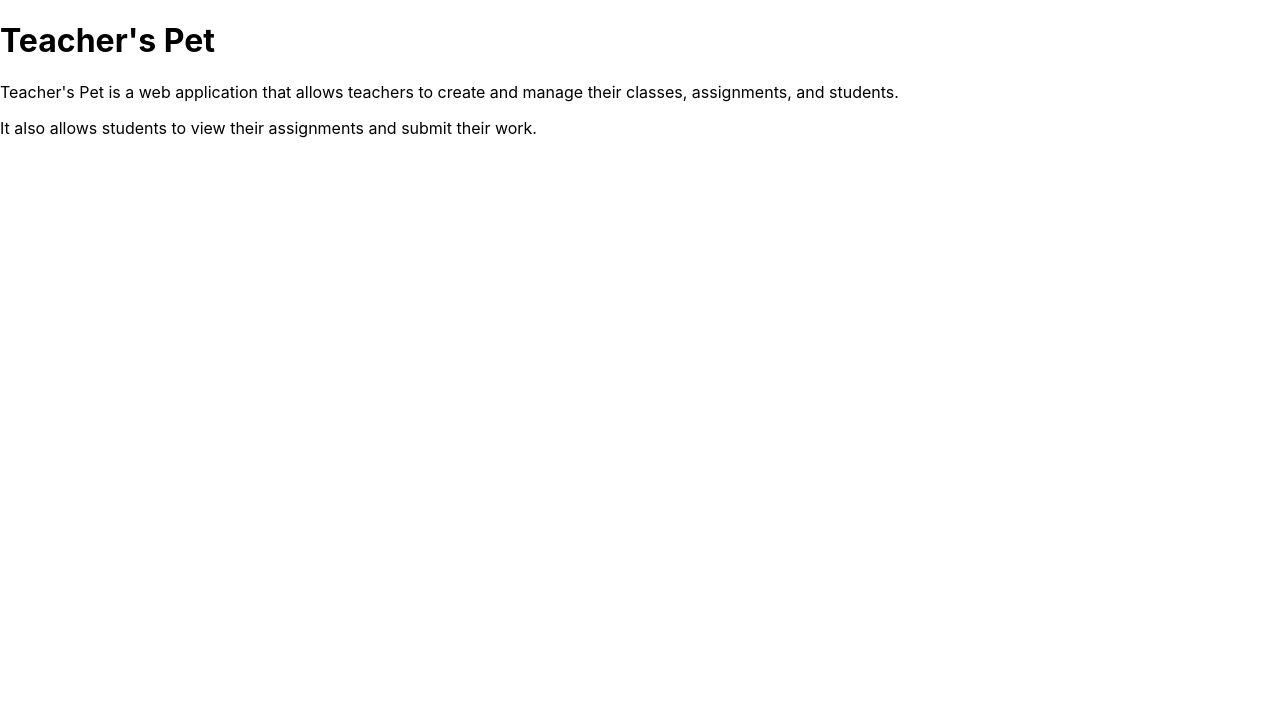
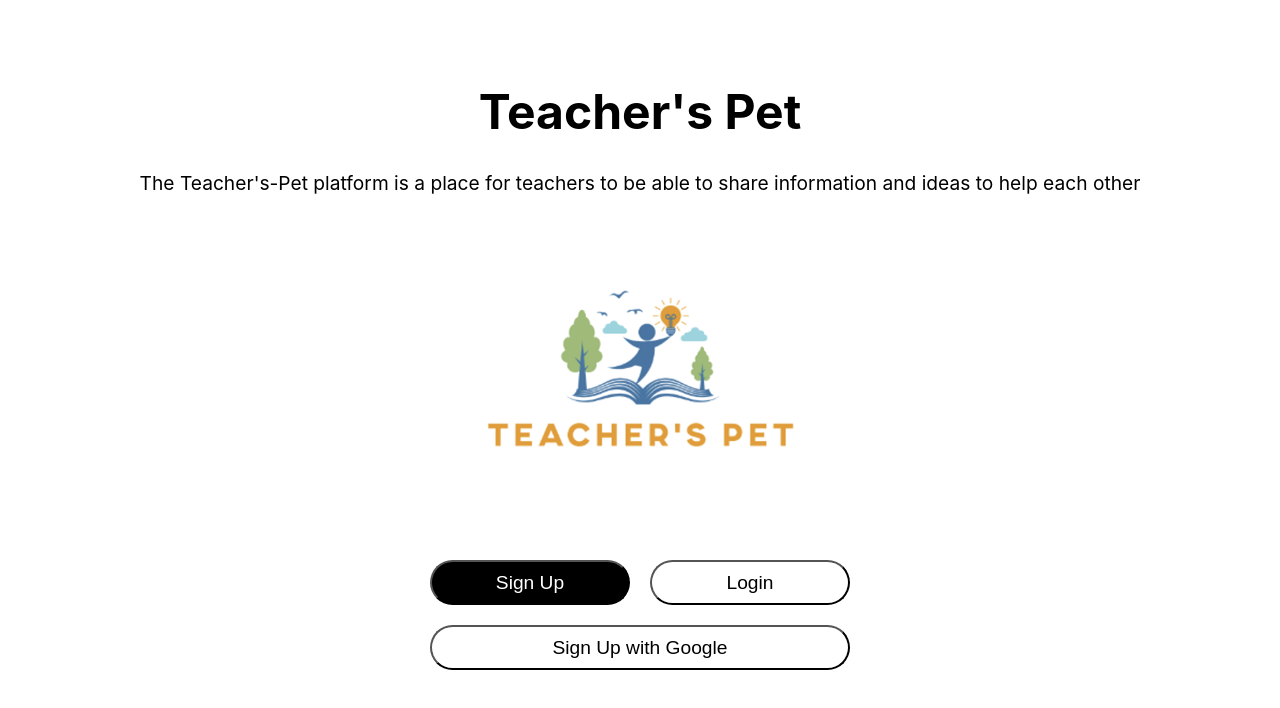
Before and after one commit to KfirFed/Teachers_Pet_Web, a React (Create React App) app in the folder teachers-pet-client/: page /landing in a window 1280 px wide. Shown: the top 708 px of the page. Built offline with nearby package versions, Linux system fonts and the light colour scheme.

Commit message:
fix landing page ui

```diff
--- a/teachers-pet-client/src/Router.tsx
+++ b/teachers-pet-client/src/Router.tsx
@@ -6,7 +6,7 @@ const Router: React.FC = () => {
   return (
     <Routes>
       <Route path="/" element={<Navigate to="/landing" />} />
-      <Route path="/landing" element={<LandingPage/>} />
+      <Route path="/landing" element={<LandingPage />} />
       <Route path="*" element={<Navigate to="/landing" />} />
     </Routes>
   );
--- /dev/null
+++ b/teachers-pet-client/src/components/LandingPage/LandingPage.module.css
@@ -0,0 +1,46 @@
+.container {
+    text-align: center;
+    padding: 50px;
+}
+
+.title {
+    font-size: 3rem;
+    margin-bottom: 30px;
+}
+
+.description {
+    font-size: 1.2em;
+    margin-bottom: 30px;
+}
+
+.logo {
+    max-width: 450px;
+}
+
+.button {
+    width: 200px;
+    height: 45px;
+    padding: 10px 20px;
+    margin: 10px;
+    font-size: 1.2em;
+    cursor: pointer;
+    border-radius: 25px;
+}
+
+.signUpButton {
+    background-color: black;
+    color: #ffffff;
+}
+
+.loginButton {
+    background-color: #ffffff;
+    border-color: black;
+    color: #000000;
+}
+
+.googleButton {
+    background-color: #ffffff;
+    border-color: black;
+    color: #000000;
+    width: 420px;
+}
--- a/teachers-pet-client/src/components/LandingPage/LandingPage.tsx
+++ b/teachers-pet-client/src/components/LandingPage/LandingPage.tsx
@@ -1,11 +1,73 @@
+import React from 'react';
+import logo from '../../assets/logo.png';
+import styles from './LandingPage.module.css';
 
-export const LandingPage: React.FC = () => {
+
+interface LandingPageProps {
+  // onLoginClick: () => void;
+  // onSignupClick: () => void;
+}
+
+export const LandingPage: React.FC<LandingPageProps> = ({
+  // onLoginClick, onSignupClick
+}) => {
+  return (
+    <div className={styles.container}>
+      <h1 className={styles.title}>Teacher's Pet</h1>
+      <p className={styles.description}>
+        The Teacher's-Pet platform is a place for teachers to be able to share information and ideas to help each other
+      </p>
+
+      <div>
+        {<img src={logo} alt="Logo" className={styles.logo} />}
+      </div>
+
+      <div>
+        <button
+          className={`${styles.button} ${styles.signUpButton}`}
+        // onClick={onSignupClick}
+        >
+          Sign Up
+        </button>
+
+        <button
+          className={`${styles.button} ${styles.loginButton}`}
+        // onClick={onLoginClick}
+        >
+          Login
+        </button>
+      </div>
+      <div>
+        <button
+          className={`${styles.button} ${styles.googleButton}`}
+        // onClick={onLoginClick}
+        >
+          Sign Up with Google
+        </button>
+      </div>
+    </div>
+  );
+};
+
+const App: React.FC = () => {
+  const handleLoginClick = () => {
+    console.log('Login button clicked');
+    // Navigate to login page
+  };
+
+  const handleSignupClick = () => {
+    console.log('Sign Up button clicked');
+    // Navigate to signup page
+  };
 
   return (
     <div>
-        <h1>Teacher's Pet</h1>
-        <p>Teacher's Pet is a web application that allows teachers to create and manage their classes, assignments, and students.</p>
-        <p>It also allows students to view their assignments and submit their work.</p>
+      <LandingPage
+      // onLoginClick={handleLoginClick}
+      // onSignupClick={handleSignupClick}
+      />
     </div>
   );
 };
+
+export default App;
```
Also changed, not shown: teachers-pet-client/src/assets/logo.png (added), 1 other file (tests, documents, lock files or other folders).
